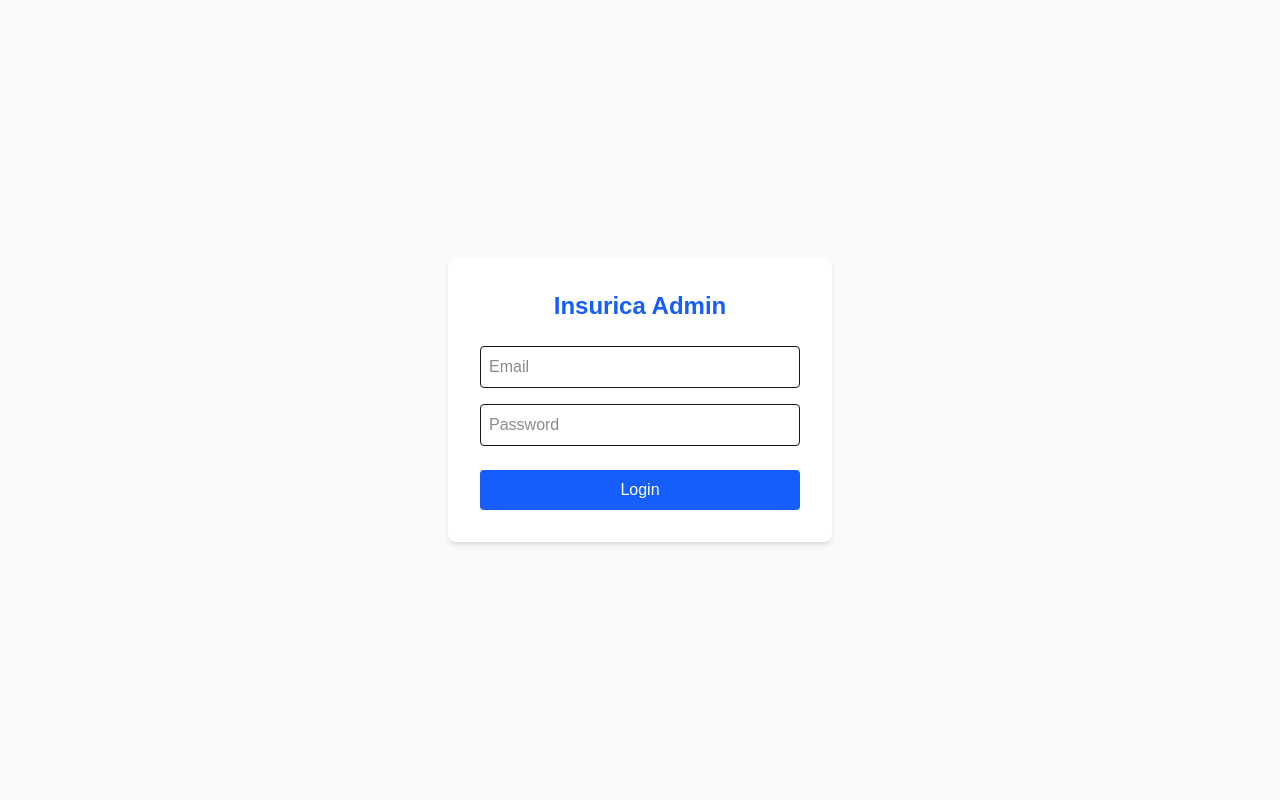
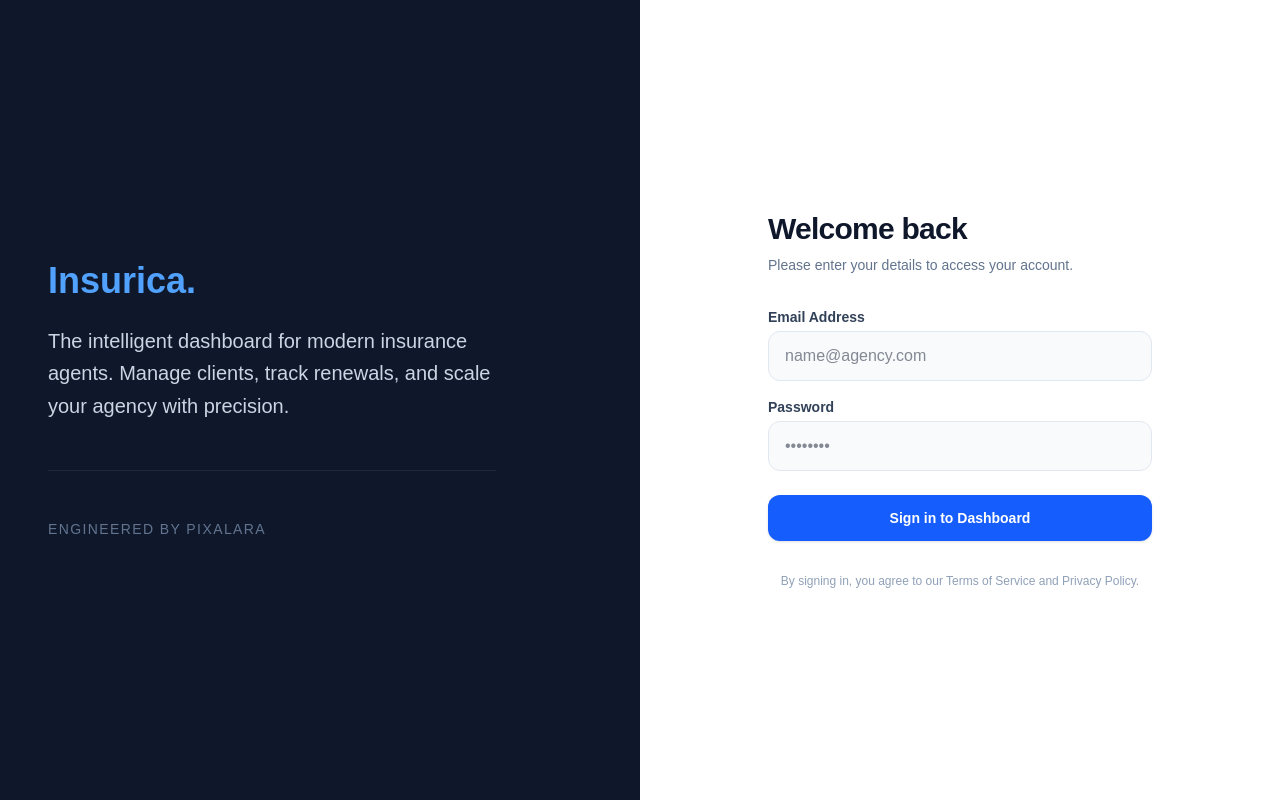
Before and after one commit to Pixalara/insurica-backend, a Next.js app: page /login in a window 1280 px wide. Built offline with nearby package versions, Linux system fonts and the light colour scheme; no server answers.

Commit message:
middleware added

```diff
--- a/app/login/page.tsx
+++ b/app/login/page.tsx
@@ -1,38 +1,107 @@
 'use client'
 import { useState } from 'react'
 import { createClient } from '@/utils/supabase/client'
+import { useRouter } from 'next/navigation'
 
 export default function LoginPage() {
   const [email, setEmail] = useState('')
   const [password, setPassword] = useState('')
+  const [loading, setLoading] = useState(false)
+  const [errorMsg, setErrorMsg] = useState<string | null>(null)
+
   const supabase = createClient()
+  const router = useRouter()
 
-  const handleLogin = async () => {
+  const handleLogin = async (e: React.FormEvent) => {
+    e.preventDefault()
+    setLoading(true)
+    setErrorMsg(null)
+
     const { error } = await supabase.auth.signInWithPassword({ email, password })
-    if (error) alert(error.message)
-    else window.location.href = '/dashboard'
+
+    if (error) {
+      setErrorMsg(error.message)
+      setLoading(false)
+    } else {
+      router.push('/dashboard')
+      router.refresh()
+    }
   }
 
   return (
-    <div className="flex flex-col items-center justify-center min-h-screen bg-slate-50">
-      <div className="p-8 bg-white rounded-lg shadow-md w-96">
-        <h1 className="text-2xl font-bold mb-6 text-center text-blue-600">Insurica Admin</h1>
+    <div className="min-h-screen grid grid-cols-1 lg:grid-cols-2 bg-white">
+      {/* Left Side: Branding/Visual */}
+      <div className="hidden lg:flex flex-col justify-center p-12 bg-slate-900 text-white">
+        <div className="max-w-md">
+          <h2 className="text-4xl font-bold mb-6 text-blue-400">Insurica.</h2>
+          <p className="text-xl text-slate-300 leading-relaxed">
+            The intelligent dashboard for modern insurance agents.
+            Manage clients, track renewals, and scale your agency with precision.
+          </p>
+          <div className="mt-12 pt-12 border-t border-slate-800">
+            <p className="text-sm text-slate-500 font-medium tracking-widest uppercase">
+              Engineered by Pixalara
+            </p>
+          </div>
+        </div>
+      </div>
+
+      {/* Right Side: Login Form */}
+      <div className="flex flex-col justify-center items-center p-8">
+        <div className="w-full max-w-sm space-y-8">
+          <div className="text-center lg:text-left">
+            <h1 className="text-3xl font-bold tracking-tight text-slate-900">
+              Welcome back
+            </h1>
+            <p className="mt-2 text-sm text-slate-500">
+              Please enter your details to access your account.
+            </p>
+          </div>
+
+          <form onSubmit={handleLogin} className="mt-8 space-y-6">
+            {errorMsg && (
+              <div className="p-3 text-sm text-red-600 bg-red-50 border border-red-100 rounded-lg">
+                {errorMsg}
+              </div>
+            )}
+
+            <div className="space-y-4">
+              <div>
+                <label className="block text-sm font-semibold text-slate-700">Email Address</label>
                 <input
-          type="email" placeholder="Email"
-          className="w-full p-2 mb-4 border rounded"
+                  type="email"
+                  required
+                  placeholder="name@agency.com"
+                  className="mt-1 block w-full px-4 py-3 bg-slate-50 border border-slate-200 rounded-xl text-slate-900 focus:ring-2 focus:ring-blue-500 focus:border-transparent transition-all"
                   onChange={(e) => setEmail(e.target.value)}
                 />
+              </div>
+
+              <div>
+                <label className="block text-sm font-semibold text-slate-700">Password</label>
                 <input
-          type="password" placeholder="Password"
-          className="w-full p-2 mb-6 border rounded"
+                  type="password"
+                  required
+                  placeholder="••••••••"
+                  className="mt-1 block w-full px-4 py-3 bg-slate-50 border border-slate-200 rounded-xl text-slate-900 focus:ring-2 focus:ring-blue-500 focus:border-transparent transition-all"
                   onChange={(e) => setPassword(e.target.value)}
                 />
+              </div>
+            </div>
+
             <button
-          onClick={handleLogin}
-          className="w-full bg-blue-600 text-white p-2 rounded hover:bg-blue-700 transition"
+              type="submit"
+              disabled={loading}
+              className="w-full flex justify-center py-3 px-4 border border-transparent rounded-xl shadow-sm text-sm font-bold text-white bg-blue-600 hover:bg-blue-700 focus:outline-none focus:ring-2 focus:ring-offset-2 focus:ring-blue-500 disabled:opacity-50 disabled:cursor-not-allowed transition-all"
             >
-          Login
+              {loading ? 'Authenticating...' : 'Sign in to Dashboard'}
             </button>
+          </form>
+
+          <p className="mt-8 text-center text-xs text-slate-400">
+            By signing in, you agree to our Terms of Service and Privacy Policy.
+          </p>
+        </div>
       </div>
     </div>
   )
--- a/app/page.tsx
+++ b/app/page.tsx
@@ -1,65 +1,15 @@
-import Image from "next/image";
+import { redirect } from 'next/navigation'
 
-export default function Home() {
-  return (
-    <div className="flex min-h-screen items-center justify-center bg-zinc-50 font-sans dark:bg-black">
-      <main className="flex min-h-screen w-full max-w-3xl flex-col items-center justify-between py-32 px-16 bg-white dark:bg-black sm:items-start">
-        <Image
-          className="dark:invert"
-          src="/next.svg"
-          alt="Next.js logo"
-          width={100}
-          height={20}
-          priority
-        />
-        <div className="flex flex-col items-center gap-6 text-center sm:items-start sm:text-left">
-          <h1 className="max-w-xs text-3xl font-semibold leading-10 tracking-tight text-black dark:text-zinc-50">
-            To get started, edit the page.tsx file.
-          </h1>
-          <p className="max-w-md text-lg leading-8 text-zinc-600 dark:text-zinc-400">
-            Looking for a starting point or more instructions? Head over to{" "}
-            <a
-              href="https://vercel.com/templates?framework=next.js&utm_source=create-next-app&utm_medium=appdir-template-tw&utm_campaign=create-next-app"
-              className="font-medium text-zinc-950 dark:text-zinc-50"
-            >
-              Templates
-            </a>{" "}
-            or the{" "}
-            <a
-              href="https://nextjs.org/learn?utm_source=create-next-app&utm_medium=appdir-template-tw&utm_campaign=create-next-app"
-              className="font-medium text-zinc-950 dark:text-zinc-50"
-            >
-              Learning
-            </a>{" "}
-            center.
-          </p>
-        </div>
-        <div className="flex flex-col gap-4 text-base font-medium sm:flex-row">
-          <a
-            className="flex h-12 w-full items-center justify-center gap-2 rounded-full bg-foreground px-5 text-background transition-colors hover:bg-[#383838] dark:hover:bg-[#ccc] md:w-[158px]"
-            href="https://vercel.com/new?utm_source=create-next-app&utm_medium=appdir-template-tw&utm_campaign=create-next-app"
-            target="_blank"
-            rel="noopener noreferrer"
-          >
-            <Image
-              className="dark:invert"
-              src="/vercel.svg"
-              alt="Vercel logomark"
-              width={16}
-              height={16}
-            />
-            Deploy Now
-          </a>
-          <a
-            className="flex h-12 w-full items-center justify-center rounded-full border border-solid border-black/[.08] px-5 transition-colors hover:border-transparent hover:bg-black/[.04] dark:border-white/[.145] dark:hover:bg-[#1a1a1a] md:w-[158px]"
-            href="https://nextjs.org/docs?utm_source=create-next-app&utm_medium=appdir-template-tw&utm_campaign=create-next-app"
-            target="_blank"
-            rel="noopener noreferrer"
-          >
-            Documentation
-          </a>
-        </div>
-      </main>
-    </div>
-  );
+/**
+ * Insurica Root Page
+ * * This is the entry point for admin.insurica.in.
+ * To ensure a professional and premium agent experience,
+ * we immediately redirect all traffic to the login portal.
+ * * Brand: Insurica
+ * Tagline: Digital Experiences. Engineered to Scale.
+ * Powered by: Pixalara
+ */
+export default function RootPage() {
+  // Redirects the user from http://localhost:3000/ to http://localhost:3000/login
+  redirect('/login')
 }
```
Lines whose indentation alone changed are shown as unchanged.
